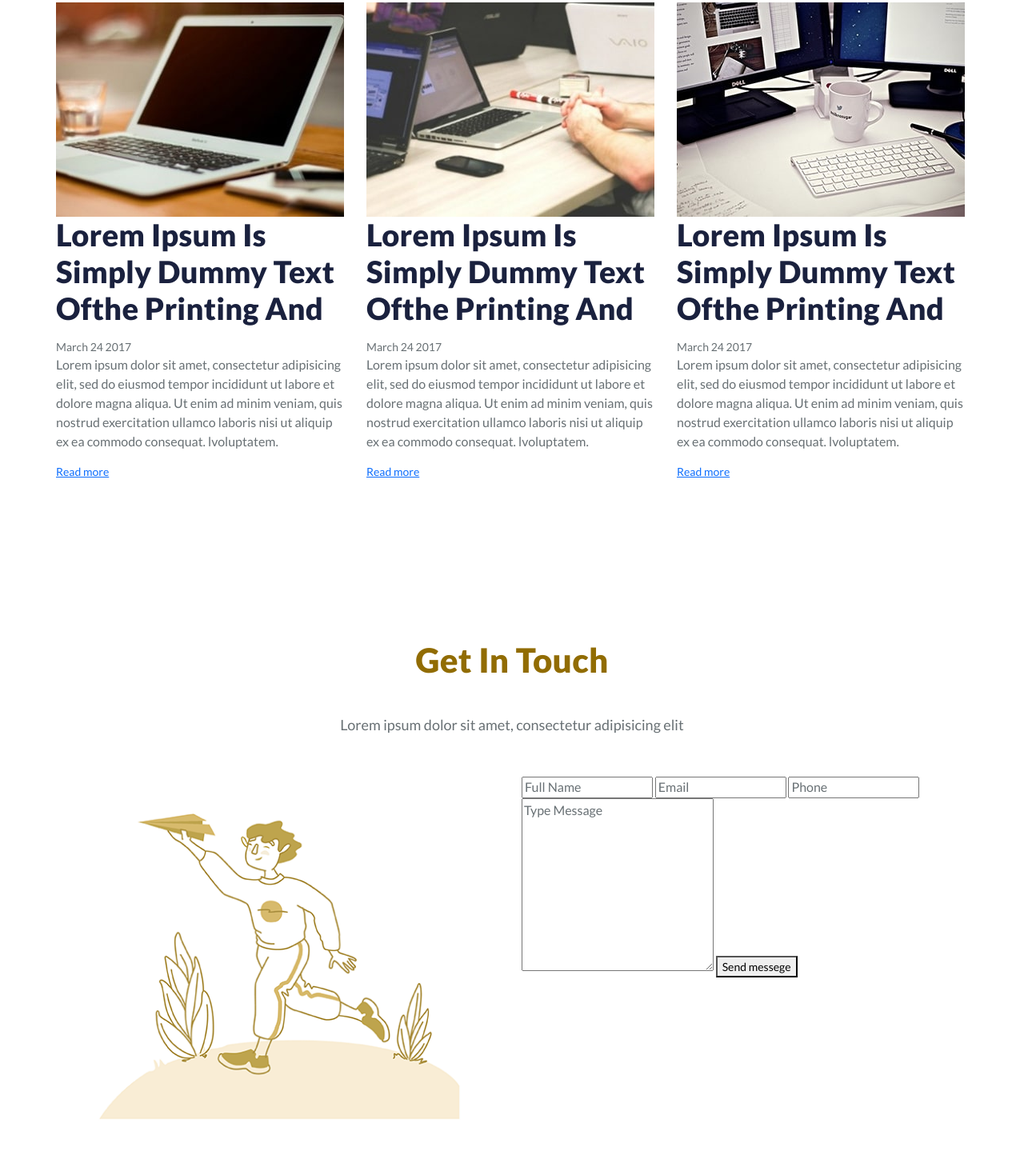
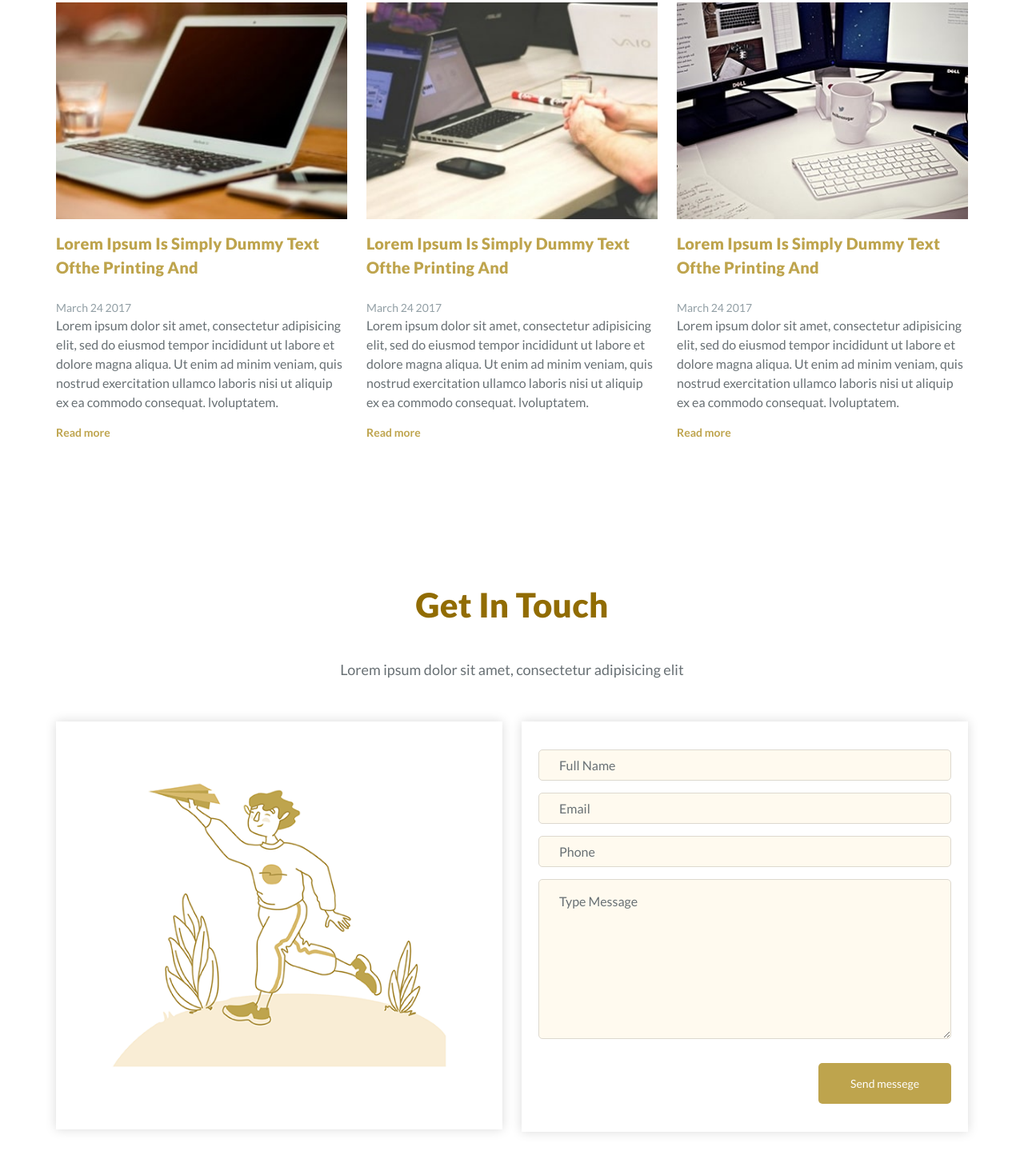
Before and after one commit to codersujon/PB-EliteCorp, a plain HTML site: page index.html in a window 1280 px wide. Shown: the part 2512-3961 px from the top of the page at 80% size. Drawn offline with Linux system fonts and the light colour scheme.

Commit message:
design done

```diff
--- a/assets/scss/components/_blog.scss
+++ b/assets/scss/components/_blog.scss
@@ -7,3 +7,41 @@
 22. Blog
 *******************************************************
 *************************************************************** */
+.blog {
+    &__items {}
+
+    &__item {
+        &__img {
+            & img {}
+        }
+
+        &__content {
+            & h3 {
+                font-size: 20px;
+                padding-top: 15px;
+                padding-bottom: 10px;
+                line-height: 30px;
+                color: $theme-color;
+            }
+
+            & span {
+                margin-bottom: 8px;
+                color: #929fa5;
+            }
+
+            & p {
+                font-size: 16px;
+                color: #687074;
+            }
+        }
+    }
+
+    &__btn{
+        & a{
+            color: $theme-color;
+            font-weight: 700;
+            margin-top: 6px;
+            text-decoration: none;
+        }
+    }
+}
--- a/assets/scss/components/_contact.scss
+++ b/assets/scss/components/_contact.scss
@@ -10,20 +10,21 @@
 
 .contact {
     & p {
-        font-size: 18px;
+        font-size: 16px;
         color: #687074;
         line-height: 30px;
         margin-bottom: 10px;
     }
 
-    & .link{
+    & .link {
         font-size: 16px;
         color: $theme-color;
         text-decoration: none;
-       & i{
+
+        & i {
             display: inline-block;
             margin-right: 5px;
-       }
+        }
     }
 
     & .contact-widget {
--- /dev/null
+++ b/assets/scss/components/_getIn.scss
@@ -0,0 +1,62 @@
+@use '../abstracts/mixins'as *;
+@use '../abstracts/variables'as *;
+
+/*
+************
+*************************
+22. Get In Touch
+*******************************************************
+*************************************************************** */
+
+.getIn {
+
+    &__left,
+    &__right {
+        box-shadow: 0px 0px 13px 0px rgba(0, 0, 0, 0.15);
+        padding: 35px 21px;
+    }
+
+    &__right {
+
+        & input,
+        textarea {
+            border: 1px solid #ddd9cf;
+            border-radius: 5px;
+            background: #fffaef;
+            padding: 15px 25px;
+            font-size: 16px;
+            color: #000;
+        }
+
+        & input {
+            height: 39px;
+            margin-bottom: 15px;
+        }
+
+        & textarea {
+            height: 200px;
+            margin-bottom: 25px;
+        }
+
+        & button {
+            text-align: right;
+        }
+    }
+
+    &__btn {
+        & button {
+            font-size: 14px;
+            color: #fff;
+            padding: 15px 40px;
+            background-color: $theme-color;
+            border: 0;
+            border-radius: 5px;
+            display: block;
+            transition: .3s;
+
+            &:hover {
+                background-color: #08526d;
+            }
+        }
+    }
+}
--- a/assets/scss/main.scss
+++ b/assets/scss/main.scss
@@ -5,7 +5,7 @@
 @forward  './components/slider';
 @forward  './components/sectionTitle';
 @forward  './components/services';
-@forward  './components/counter';
 @forward  './components/blog';
+@forward  './components/getIn';
 @forward  './components/contact';
 @forward  './components/footer';
--- a/index.html
+++ b/index.html
@@ -188,7 +188,7 @@
                         <div class="col-md-4">
                             <div class="blog__item mb-30">
                                 <div class="blog__item__img">
-                                    <img src="assets/img/blog/b-1.jpg" alt="blog-1">
+                                    <img src="assets/img/blog/b-1.jpg" alt="blog-1" class="w-100">
                                 </div>
                                 <div class="blog__item__content">
                                     <h3>Lorem Ipsum is simply dummy text ofthe printing and</h3>
@@ -203,7 +203,7 @@
                         <div class="col-md-4">
                             <div class="blog__item mb-30">
                                 <div class="blog__item__img">
-                                    <img src="assets/img/blog/b-2.jpg" alt="blog-2">
+                                    <img src="assets/img/blog/b-2.jpg" alt="blog-2" class="w-100">
                                 </div>
                                 <div class="blog__item__content">
                                     <h3>Lorem Ipsum is simply dummy text ofthe printing and</h3>
@@ -218,7 +218,7 @@
                         <div class="col-md-4">
                             <div class="blog__item mb-30">
                                 <div class="blog__item__img">
-                                    <img src="assets/img/blog/b-3.jpg" alt="blog-3">
+                                    <img src="assets/img/blog/b-3.jpg" alt="blog-3" class="w-100">
                                 </div>
                                 <div class="blog__item__content">
                                     <h3>Lorem Ipsum is simply dummy text ofthe printing and</h3>
@@ -234,7 +234,7 @@
                 </div>
             </div>
         </section>
-        <section class="getIn pt-100 pb-70" id="contact">
+        <section class="getIn pt-80 pb-150" id="contact">
             <div class="container">
                 <div class="row">
                     <div class="section-title text-center">
@@ -246,16 +246,18 @@
                     <div class="row">
                         <div class="col-md-6">
                             <div class="getIn__left">
-                                <img src="assets/img/get-in.png" alt="getIn">
+                                <img src="assets/img/get-in.png" alt="getIn" class="w-100">
                             </div>
                         </div>
                         <div class="col-md-6">
                             <div class="getIn__right">
-                                <input type="text" name="" id="" placeholder="Full Name">
-                                <input type="email" name="" id="" placeholder="Email">
-                                <input type="number" name="" id="" placeholder="Phone">
-                                <textarea name="" id="" cols="30" rows="10" placeholder="Type Message"></textarea>
-                                <button type="submit" name="">Send messege</button>
+                                <input type="text" name="" id="" placeholder="Full Name" class="w-100">
+                                <input type="email" name="" id="" placeholder="Email" class="w-100">
+                                <input type="number" name="" id="" placeholder="Phone" class="w-100">
+                                <textarea name="" id="" cols="30" rows="10" placeholder="Type Message" class="w-100"></textarea>
+                                <div class="getIn__btn d-flex justify-content-end">
+                                    <button type="submit" name="">Send messege</button>
+                                </div>
                             </div>
                         </div>
                     </div>
```
Also changed, not shown: assets/scss/components/_counter.scss (deleted, +0 -9 lines), assets/css/main.css, 1 other file.
